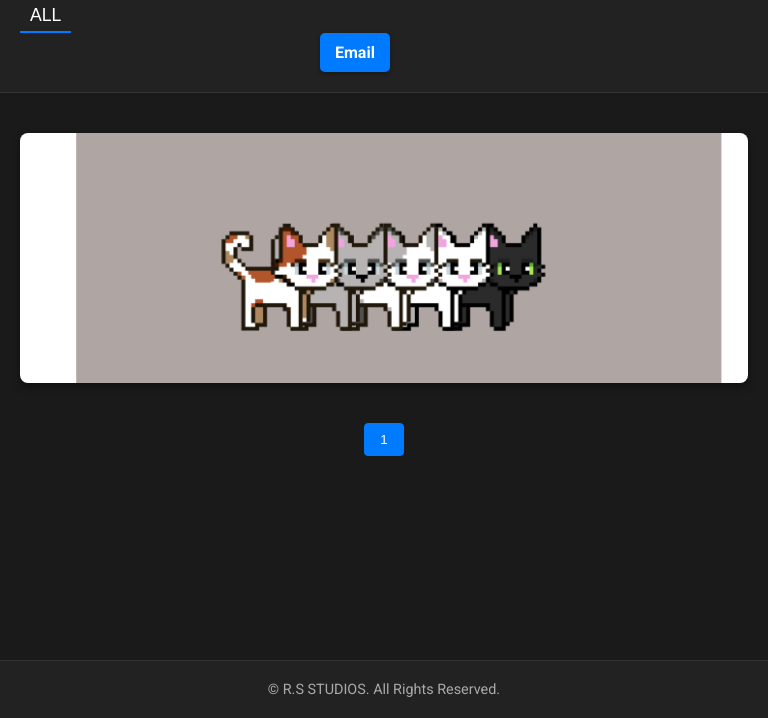
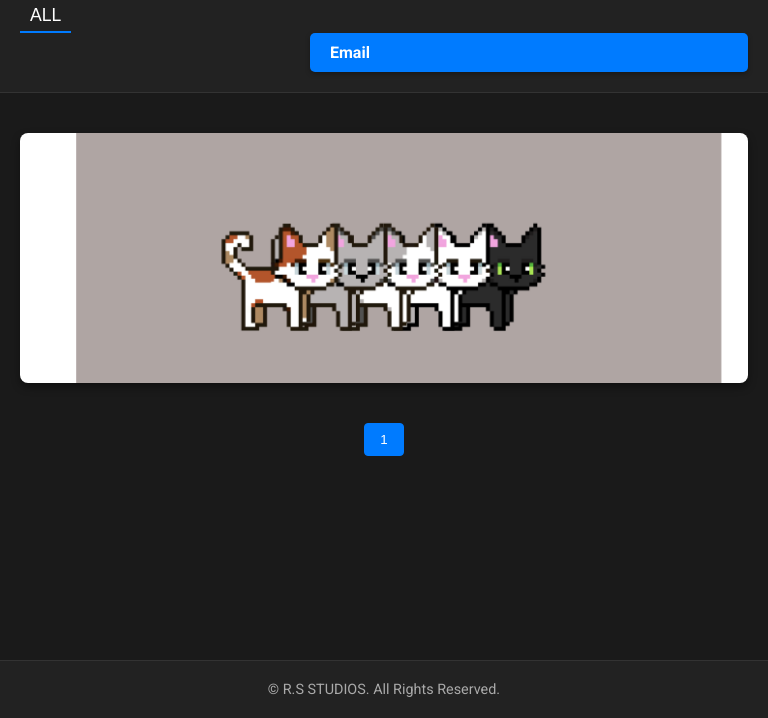
Before and after one commit to raissaasantos/R.S-STUDIOS, a plain HTML site: page index.html in a window 768 px wide. Shown: the part 82-800 px from the top of the page. Drawn offline with Linux system fonts and the light colour scheme.

Commit message:
Build: responsiveness adjustments partII

```diff
--- a/style.css
+++ b/style.css
@@ -228,8 +228,11 @@ main {
 
     .email-contact {
         position: static;
-        margin-left: 300px;
-        width: 40px;
+        margin-left: 290px;
+    }
+
+    #email-text {
+        margin: 5px;
     }
 
     .portfolio-grid {
```
